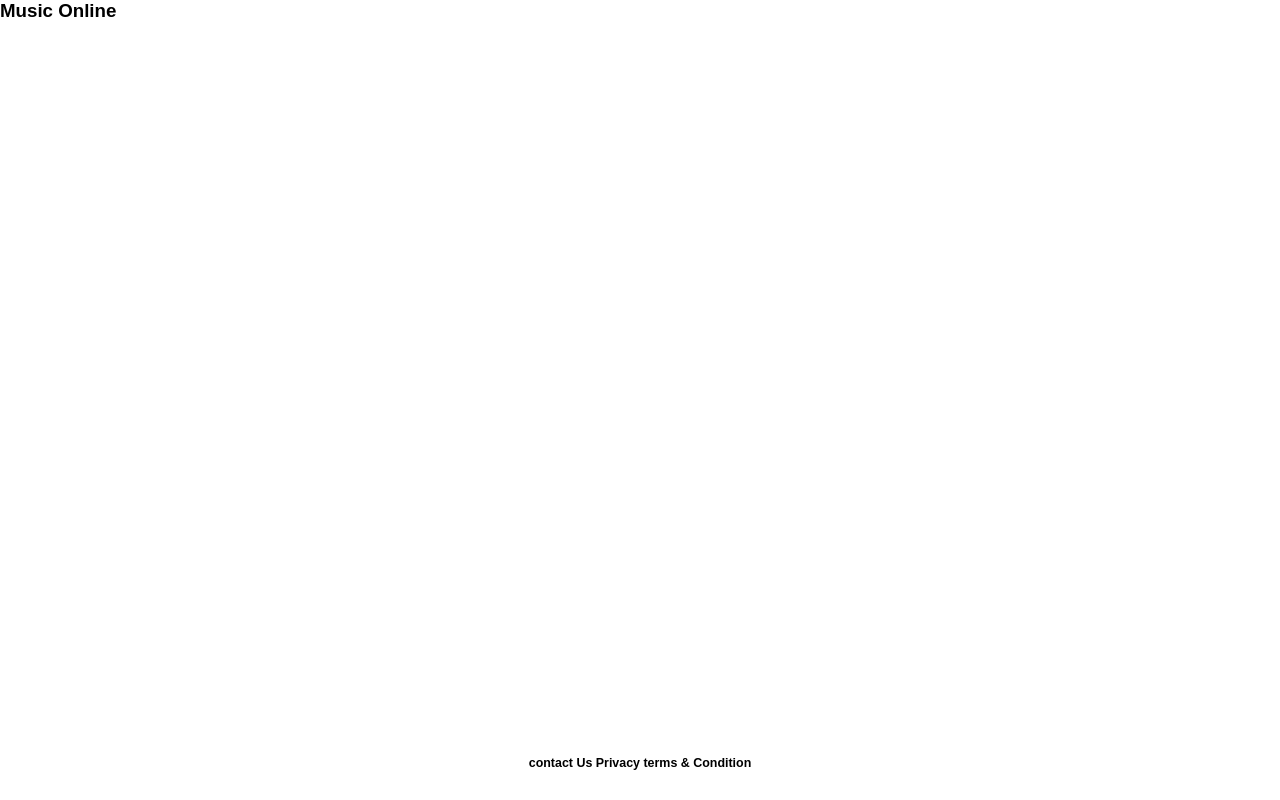
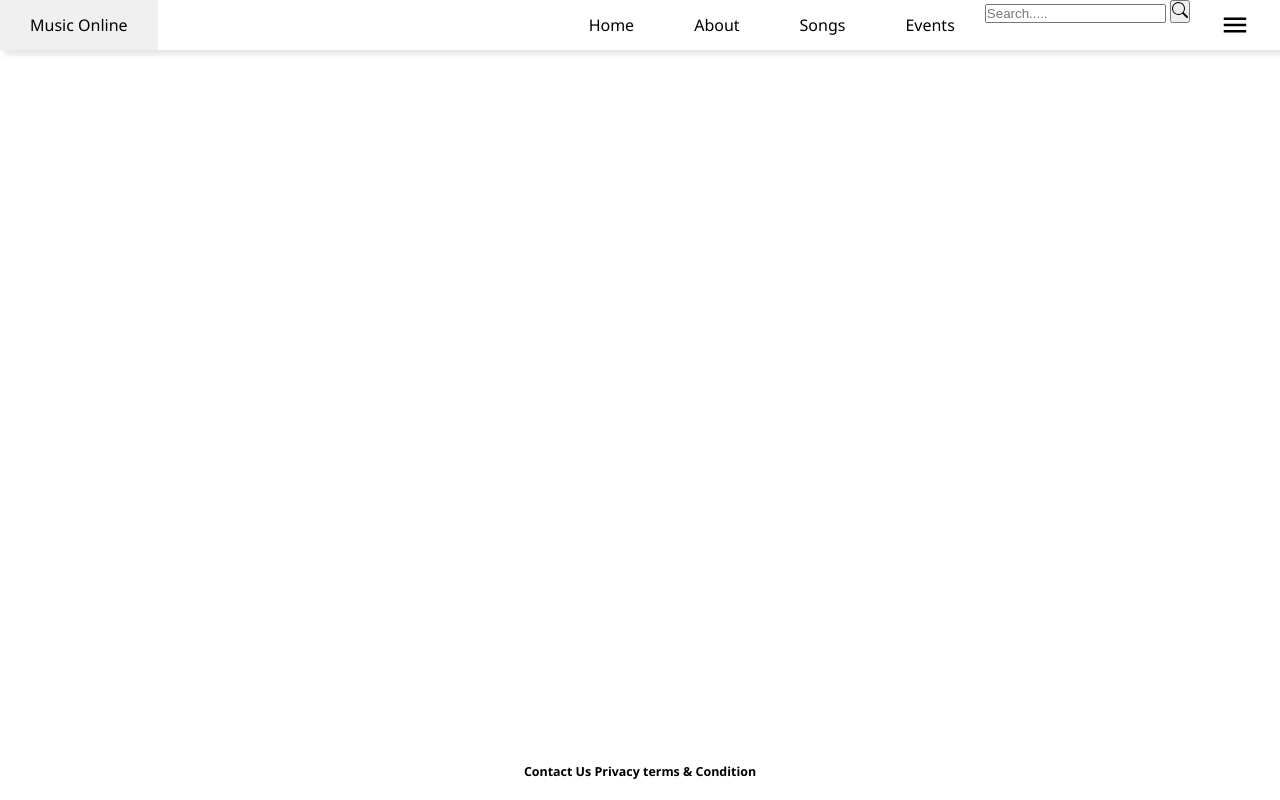
Before and after one commit to L0SEYI/HCI-Project, a plain HTML site: page index.html in a window 1280 px wide. Drawn offline with Linux system fonts and the light colour scheme.

Commit message:
I created a new webstyle

```diff
--- a/index.html
+++ b/index.html
@@ -3,19 +3,51 @@
 <head>
     <meta charset="UTF-8">
     <meta name="viewport" content="width=device-width, initial-scale=1.0">
-    <link rel="stylesheet" href="webstyle.css" >
+    <script src="script.js"></script>
+    <link rel="stylesheet" href="webstyle2.css" >
     <title>Music Online</title>
 </head>
 
 <body>
+
     <header>
-        <div class="LOGO">
-        <h3>Music Online</h3>
-        </div>
+
+        <nav>
+
+<ul class="menu">
+                <li><a href="#">Music Online</a></li>
+                <li><a href="#">Home</a></li>
+                <li><a href="#">About</a></li>
+                <li><a href="#">Songs</a></li>
+                <li><a href="#">Events</a></li>
+            </ul>
+
+            <ul>
+                <li><a href="#">Music Online</a></li>
+                <li><a href="#">Home</a></li>
+                <li><a href="#">About</a></li>
+                <li><a href="#">Songs</a></li>
+                <li><a href="#">Events</a></li>
+                <li><div class="search">
+                <form>
+                    <input type="text" placeholder="Search.....">
+                    <button>
+                    <svg xmlns="http://www.w3.org/2000/svg" width="16" height="16" fill="currentColor" class="bi bi-search" viewBox="0 0 16 16">
+                        <path d="M11.742 10.344a6.5 6.5 0 1 0-1.397 1.398h-.001q.044.06.098.115l3.85 3.85a1 1 0 0 0 1.415-1.414l-3.85-3.85a1 1 0 0 0-.115-.1zM12 6.5a5.5 5.5 0 1 1-11 0 5.5 5.5 0 0 1 11 0"/>
+                    </svg>
+                    </button>
+                </form>
+                </div></li>
+                <li onclick="showMenu()"><a href="#"><svg xmlns="http://www.w3.org/2000/svg" height="30px" viewBox="0 -960 960 960" width="30px" fill="#000"><path d="M120-240v-80h720v80H120Zm0-200v-80h720v80H120Zm0-200v-80h720v80H120Z"/></svg></a></li>
+            </ul>
+
+        </nav>
+
+
     </header>
 
         <footer>
-            <h5> contact Us Privacy terms & Condition</h5>
+            <h5> Contact Us Privacy terms & Condition</h5>
         </footer>
 
 </body>
--- /dev/null
+++ b/script.js
@@ -0,0 +1,6 @@
+
+
+function showMenu(){
+    const menu = document.querySelector('.menu')
+    menu.style.display = 'flex'
+}
--- a/webstyle.css
+++ /dev/null
@@ -1,23 +0,0 @@
-*{
-padding: 0;
-margin: 0;
-box-sizing: border-box;
-font-family: Arial, Helvetica, sans-serif;
-}
-header,footer{
-    background-color: #fff;
-    color: black;
-    width: 100%;
-    box-shadow: 100px 100%;
-
-}
-
-
-
-footer{
-    position: absolute;
-    bottom: 0;
-    text-align: center;
-    font-size: 15px;
-    padding: 30px 0;
-}
--- /dev/null
+++ b/webstyle2.css
@@ -0,0 +1,91 @@
+*{
+    margin: 0;
+    padding: 0;
+}
+
+body{
+    min-height: 100vh;
+    background-color: white;
+    font-family: 'Segoe UI', Tahoma, Geneva, Verdana, sans-serif;
+}
+
+header,footer{
+    background-color: #ffff;
+    color: black;
+    width: 100%;
+}
+
+nav{
+    background-color: #ffff;
+    box-shadow: 5px 5px 5px rgba(0, 0, 0, 0.1);
+    transition: 3s ease;
+}
+
+
+nav ul{
+    width: 100%;
+    list-style: none;
+    display: flex;
+    justify-content: flex-end;
+    align-items: center;
+}
+
+nav li{
+    height: 50px;
+
+}
+
+nav a{
+    height: 100%;
+    padding: 0 30px;
+    text-decoration: none;
+    display: flex;
+    align-items: center;
+    color: black;
+}
+
+nav a:hover{
+    background-color: #f0f0f0;
+}
+
+nav li:first-child{
+    margin-right: auto;
+    }
+
+    .menu{
+        position: fixed;
+        top: 0;
+        right: 0;
+        height: 100vh;
+        width: 250px;
+        z-index: 999;
+        background-color: white;
+        backdrop-filter: blur(10px);
+        box-shadow: -10px 0 10px rgba(0, 0, 0, 0.1);
+        display: none;
+        flex-direction: column;
+        align-items: flex-start;
+        justify-content: flex-start;
+    }
+
+
+
+    .menu li{
+        width: 100%;
+    }
+
+    .menu a{
+        width: 100%;
+    }
+
+
+
+
+footer{
+    background-color: white;
+    position: absolute;
+    bottom: 0;
+    text-align: center;
+    font-size: 15px;
+    padding: 20px 0;
+}
```
Also changed, not shown: close_24dp_000_FILL0_wght400_GRAD0_opsz24.svg (added), menu_24dp_000_FILL0_wght400_GRAD0_opsz24.svg (added).
